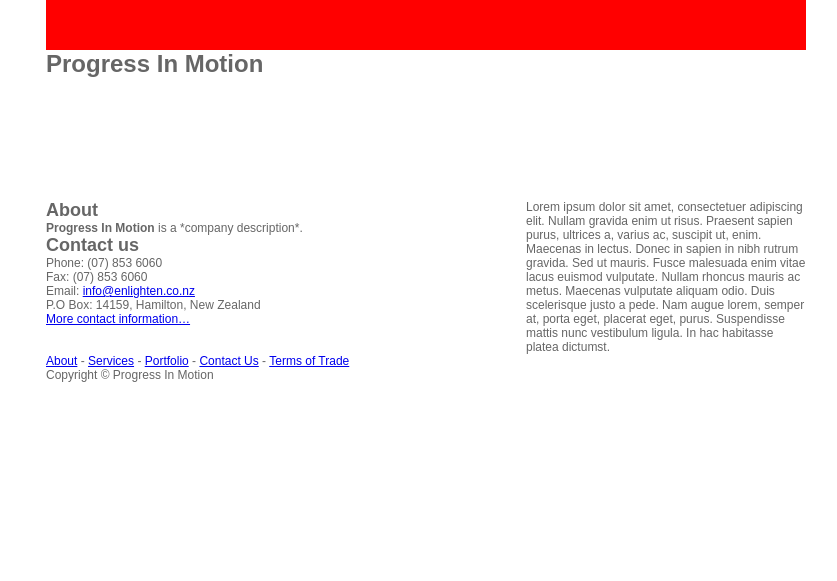
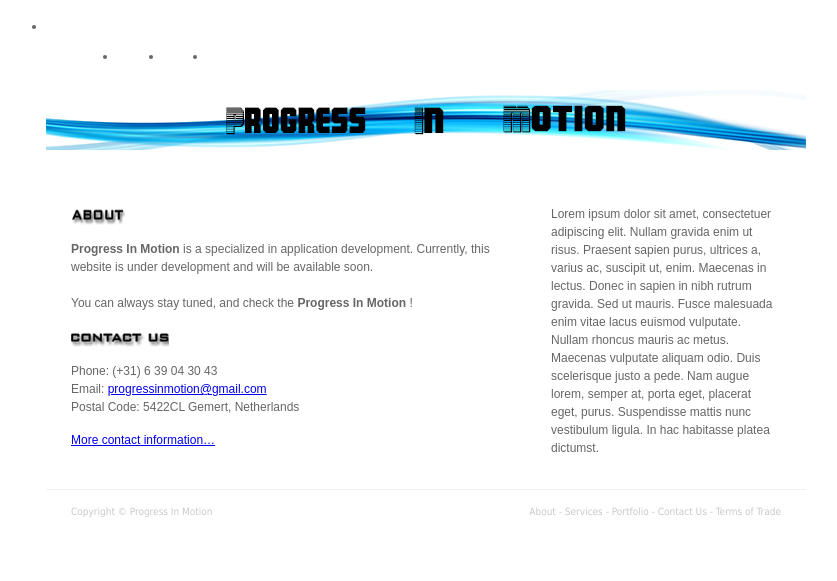
Before and after one commit to PimV/LayoutTest, a PHP site: page / in a window 1280 px wide. Shown: the top 581 px of the page, without its empty margins (214-1051 px from the left). Run offline with PHP 8.4, Linux system fonts and the light colour scheme.

Commit message:
headers gemaakt en 'headings' gemaakt

```diff
--- a/css/style.css
+++ b/css/style.css
@@ -17,9 +17,34 @@ html, body {
 }
 
 #main-nav {
-    background: red;
-    height: 50px;
+    height: 30px;
 }
+
+#main-nav ul {
+    margin: 0;
+    padding: 0;
+}
+
+#main-nav li {
+    float: left;
+}
+
+#main-nav li a {
+    display: block;
+    height: 0px;
+    padding: 30px 0 0 0;
+    overflow: hidden;
+    background-repeat: no-repeat;
+}
+
+#main-nav li a:hover {
+    background-position: 0 -30px;
+}
+
+#main-nav li#about,
+#main-nav li#about a {
+    width: 71px;
+    background-image: url(../images/nav/about.png); }
 
 #header {
     height: 150px;
@@ -28,25 +53,58 @@ html, body {
 #sidebar-a {
     float: right;
     width: 280px;
+    line-height: 18px;
+}
+
+#sidebar-a .padding {
+    padding: 25px;
 }
 
 #content {
     margin-right: 280px;
+    line-height: 18px;
+}
+
+#content .padding {
+    padding: 25px;
 }
 
 #content h2 {
     margin: 0;
     padding: 0;
+    padding-bottom: 15px;
 }
 
 #content p {
     margin: 0;
     padding: 0;
+    padding-bottom: 15px;
 }
 
 #footer {
     clear: both;
     height: 66px;
+    font-family: Tahoma, Arial, Helvetica, Sans-serif;
+    font-size: 10px;
+    color: #c9c9c9;
+    border-top: 1px solid #efefef;
+    padding: 13px 25px;
+    line-height: 18px;
+}
+
+#footer #altnav {
+    width: 350px;
+    float: right;
+    text-align: right;
+}
+
+#footer a {
+    color: #c9c9c9;
+    text-decoration: none;
+}
+
+#footer a:hover {
+    color: #0000ff;
 }
 
 body {
@@ -54,6 +112,13 @@ body {
     font-size: 12px;
     color: #666666;
     background: #ffffff;
+}
+
+h1 {
+    margin: 0;
+    padding: 0;
+    float: right;
+
 }
 
 .hidden {
--- a/index.php
+++ b/index.php
@@ -1,4 +1,4 @@
-<!DOCTYPE html>
+
 <html>
     <head>
         <meta http-equiv="Content-Type" content="text/html; charset=UTF-8">
@@ -8,7 +8,7 @@
     <body>
         <div id="page-container">
             <div id="main-nav">
-                <ul class="hidden">
+                <ul >
                     <li id="about"><a href="#">About<a/></li>
                     <li id="services"><a href="#">Services<a/></li>
                     <li id="portfolio"><a href="#">Porftolio<a/></li>
@@ -16,9 +16,10 @@
                 </ul>
             </div>
             <div id="header">
-                <h1> Progress In Motion </h1>
+                <h1><img src ="images/headings/header_full.png" width ="760" height ="60" alt="Progress In Motion"/></h1>
             </div>
             <div id="sidebar-a">
+                <div class="padding">
                     Lorem ipsum dolor sit amet, consectetuer adipiscing elit. Nullam gravida enim ut risus.
                     Praesent sapien purus, ultrices a, varius ac, suscipit ut, enim. Maecenas in lectus.
                     Donec in sapien in nibh rutrum gravida. Sed ut mauris. Fusce malesuada enim vitae lacus
@@ -26,15 +27,26 @@
                     Duis scelerisque justo a pede. Nam augue lorem, semper at, porta eget, placerat eget,
                     purus. Suspendisse mattis nunc vestibulum ligula. In hac habitasse platea dictumst.
                 </div>
+            </div>
             <div id="content">
-                <h2>About</h2>
-                <p><strong>Progress In Motion</strong> is a *company description*.</p>
-                <h2>Contact us</h2>
-                <p>Phone:   (07) 853 6060<br />
-                    Fax:     (07) 853 6060<br />
-                    Email:   <a href="mailto:info@enlighten.co.nz">info@enlighten.co.nz</a><br />
-                    P.O Box: 14159, Hamilton, New Zealand</p>
+                <div class="padding">
+                    <h2><img src ="images/headings/about.png" width ="54" height ="20" alt="About"/></h2>
+                    <p><strong>Progress In Motion</strong> is a specialized in
+                        application development. Currently, this website is under
+                        development and will be available soon.
+                        <br/>
+                        <br/>
+
+                        You can always stay tuned, and check the
+                        <strong> Progress In Motion </strong>!
+
+                    </p>
+                    <h2><img src ="images/headings/contact.png" width ="98" height ="20" alt="Contact"/></h2>
+                    <p>Phone:   (+31) 6 39 04 30 43<br />
+                        Email:   <a href="mailto:progressinmotion@gmail.com">progressinmotion@gmail.com</a><br />
+                        Postal Code: 5422CL Gemert, Netherlands</p>
                     <p><a href="#">More contact information…</a></p>
+                </div>
 
             </div>
             <div id="footer">
```
Also changed, not shown: images/headings/about.png (added), images/headings/contact.png (added), images/headings/header.png (added), images/headings/header_full.png (added), images/nav/about.png (added), 5 other files. Lines whose indentation alone changed are shown as unchanged.
